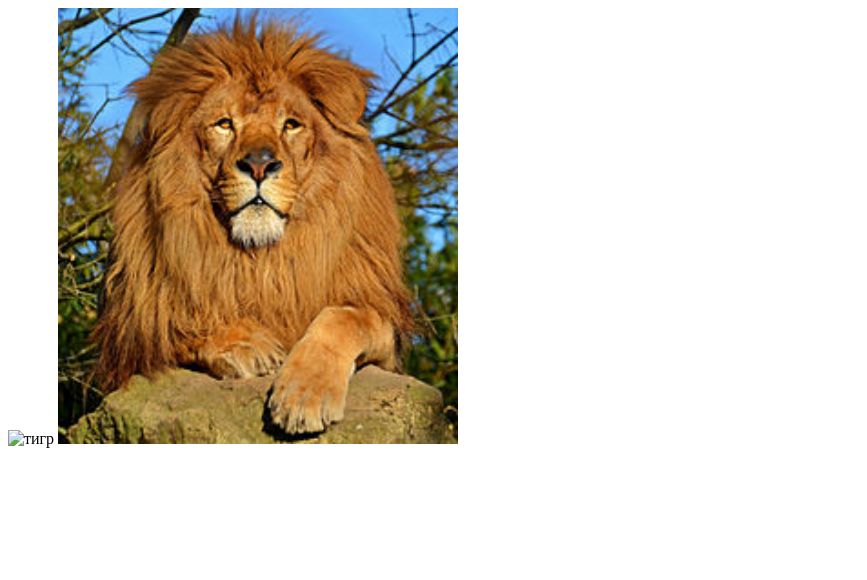
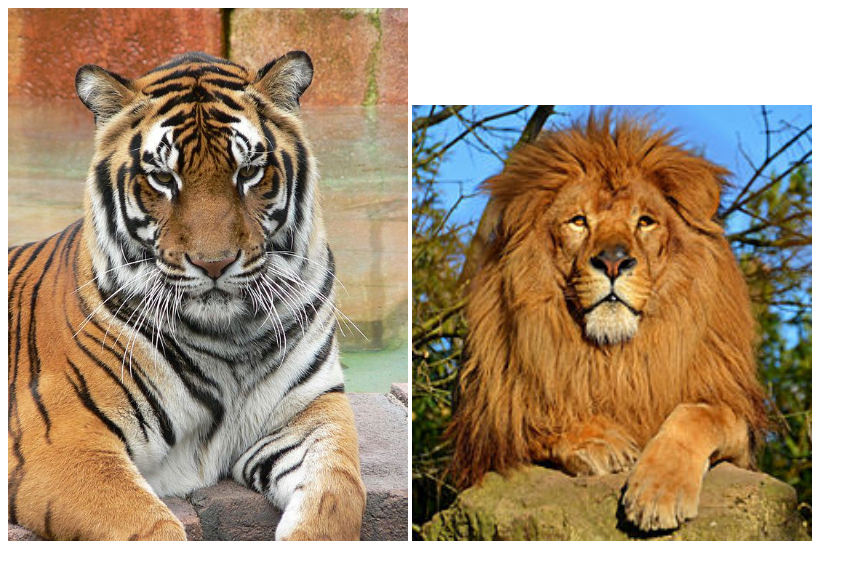
Before and after one commit to arakelovna/homework1, a plain HTML site: page folder/inner/index.html in a window 1280 px wide. Shown: the whole page, without its empty margins (0-867 px from the left). Drawn offline with Linux system fonts and the light colour scheme.

Commit message:
Add files via upload

```diff
--- a/folder/inner/index.html
+++ b/folder/inner/index.html
@@ -5,7 +5,7 @@
     <title>page</title>
 </head>
 <body>
-    <img src="homework1/img/img1.jpg" width="400" alt="тигр">
+    <img src="/homework1/img/img1.jpg" width="400" alt="тигр">
     <img src="../../img/img2.jpg" width="400" alt="лев">
 </body>
 </html>
```
